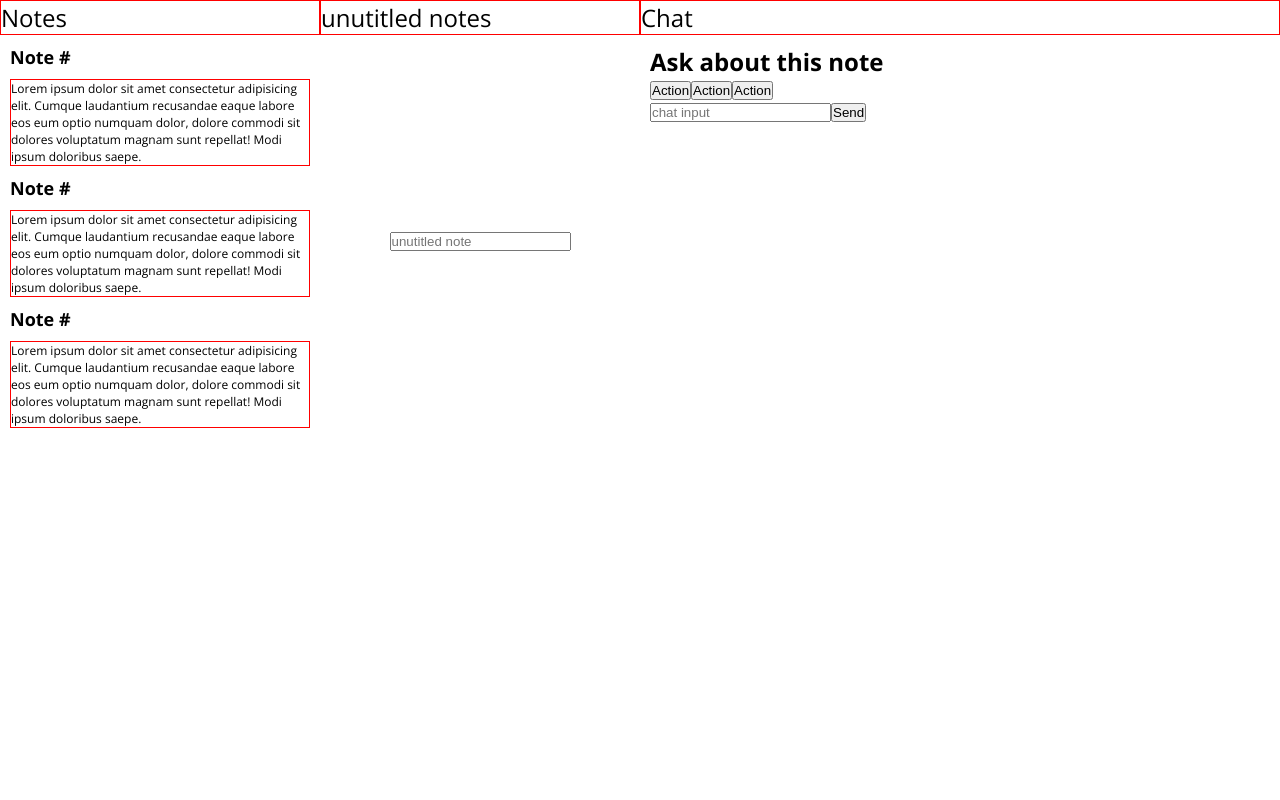
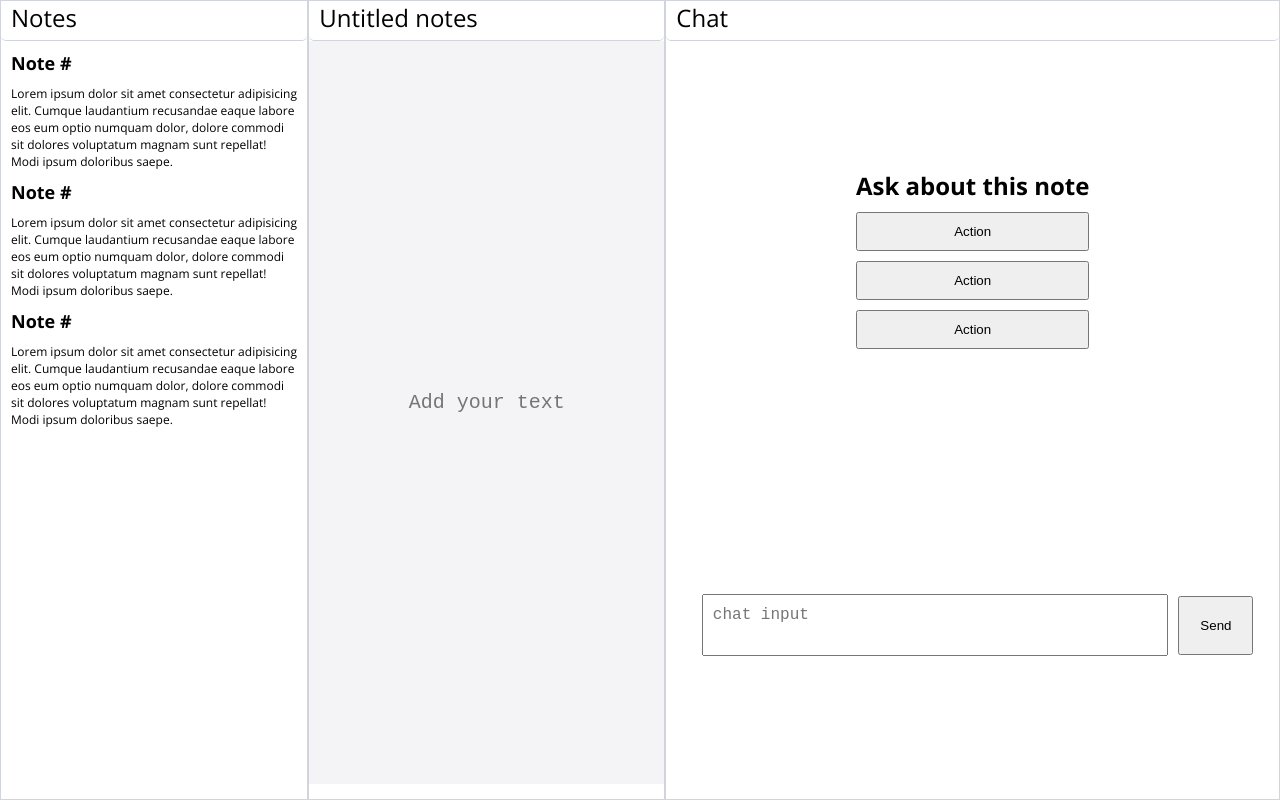
Before and after one commit to OleksandrHub/AI_Notetaker, an Angular app: page / in a window 1280 px wide. Built offline with nearby package versions, Linux system fonts and the light colour scheme.

Commit message:
feat(UI): improve dashboard components styling
- Updated chat component HTML structure
- Improved Untitled notes component
- Added styling for chat and notes
- Removed unused test file
- Added global styles and variables

```diff
--- /dev/null
+++ b/src/_variables.scss
@@ -0,0 +1,20 @@
+// Colors
+$primary-color: #FFFFFF;
+$secondary-color: #F4F4F6;
+$primary-text-color: #2E2E2E;
+$gradient-color: linear-gradient(137deg, rgba(42, 123, 155, 1) 0%, rgba(87, 199, 133, 1) 50%, rgba(237, 221, 83, 1) 100%);
+$border-color: #D1D5DB;
+$accent-color: #3B82F6;
+$success-color: #10B981;
+$warning-color: #F59E0B;
+$error-color: #EF4444;
+
+// Dark
+$dark-primary-color: #1E1E2E;
+$dark-secondary-color: #2A2A3C;
+$dark-border-color: #4B5563;
+$dark-primary-text-color: #E5E7EB;
+$dark-accent-color: #60A5FA;
+$dark-success-color: #34D399;
+$dark-warning-color: #FBBF24;
+$dark-error-color: #F87171;
--- a/src/app/dashboard/components/chat/chat.html
+++ b/src/app/dashboard/components/chat/chat.html
@@ -2,14 +2,15 @@
     <p class="chat__title">Chat</p>
 </header>
 <main>
-    <section>
-        <h2>Ask about this note</h2>
-        <button>Action</button>
-        <button>Action</button>
-        <button>Action</button>
+    <section class="chat-messages">
+        <h2 class="chat-message__title">Ask about this note</h2>
+        <button class="chat-message__action">Action</button>
+        <button class="chat-message__action">Action</button>
+        <button class="chat-message__action">Action</button>
     </section>
-    <footer>
-        <input type="text" name="chat input" id="chat input" placeholder="chat input" class="chat input__input">
-        <button>Send</button>
+    <footer class="chat-footer">
+        <textarea type="text" name="chat input" id="chat input" placeholder="chat input"
+            class="chat-footer__input"></textarea>
+        <button class="chat-footer__action">Send</button>
     </footer>
 </main>
--- a/src/app/dashboard/components/unutitled-notes/unutitled-notes.html
+++ b/src/app/dashboard/components/unutitled-notes/unutitled-notes.html
@@ -1,7 +1,7 @@
 <header>
-    <p class="unutitled-notes__title">unutitled notes</p>
+    <p class="unutitled-notes__title">Untitled notes</p>
 </header>
 <main>
-    <input type="text" name="unutilled note" id="unutilled note" placeholder="unutitled note"
-        class="unutitled_notes__input">
+    <textarea type="text" name="unutilled note" id="unutilled note" placeholder="Add your text"
+        class="unutitled-notes__input" cols="30"></textarea>
 </main>
--- a/src/styles.scss
+++ b/src/styles.scss
@@ -1,5 +1,6 @@
 /* You can add global styles to this file, and also import other style files */
 @import url('https://fonts.googleapis.com/css2?family=Open+Sans:ital,wght@0,300..800;1,300..800&family=Raleway:ital,wght@0,100..900;1,100..900&display=swap');
+@import './_variables.scss';
 
 body {
     margin: 0;
@@ -17,7 +18,7 @@ body {
 .wrap {
     display: flex;
     width: 100%;
-    max-height: 100%;
+    min-height: 100%;
 
     .notes,
     .unutitled-notes {
@@ -51,33 +52,104 @@ body {
 
 .unutitled-notes {
     main {
+        background-color: $secondary-color;
+        justify-content: center;
+    }
+
+    &__input {
+        background-color: $secondary-color;
+        text-align: center;
+        padding: 10px;
+        line-height: 1.25rem;
+        font-size: 1rem;
+        border: none;
+        resize: none;
+
+        &:focus {
+            outline: none;
+        }
+
+        &::placeholder {
+            font-size: 1.25rem;
+        }
+    }
+}
+
+.chat {
+    main {
+        flex-direction: column;
+        justify-content: space-around;
+    }
+
+    &-message {
+        text-align: center;
+
+        &__title {
+            padding: 0 auto;
+            font-size: 1.5rem;
+        }
+
+        &__action {
+            padding: 10px 0;
+            display: block;
+            margin: 10px 0;
+            width: 100%;
+        }
+    }
+
+    &-footer {
         display: flex;
         justify-content: center;
         align-items: center;
-    }
+        width: 100%;
 
-    &__input {
-        width: 100px;
+        &__input {
+            margin: 0 10px;
+            padding: 10px;
+            width: 75%;
+            box-sizing: content-box;
+            line-height: 1.25rem;
+            font-size: 1rem;
+            resize: none;
+
+            &:focus {
+                outline: none;
+            }
+        }
+
+        &__action {
+            padding: 20px;
+        }
     }
 }
 
 .notes,
 .unutitled-notes,
 .chat {
+    border: 1px solid $border-color;
+
     header {
-        height: 35px;
+        height: 40px;
+        border-bottom: 1px solid $border-color;
+        border-radius: 5px;
     }
 
     &__title {
         font-size: 1.5rem;
+        padding-left: 10px;
     }
 
     main {
+        min-height: 300px;
         height: calc(100% - 55px);
-        margin: 10px;
+        padding: 10px;
     }
 }
 
-p {
-    border: 1px solid red;
+.unutitled-notes,
+.chat {
+    main {
+        display: flex;
+        align-items: center;
+    }
 }
```
Also changed, not shown: 1 other file (tests, documents, lock files or other folders).
